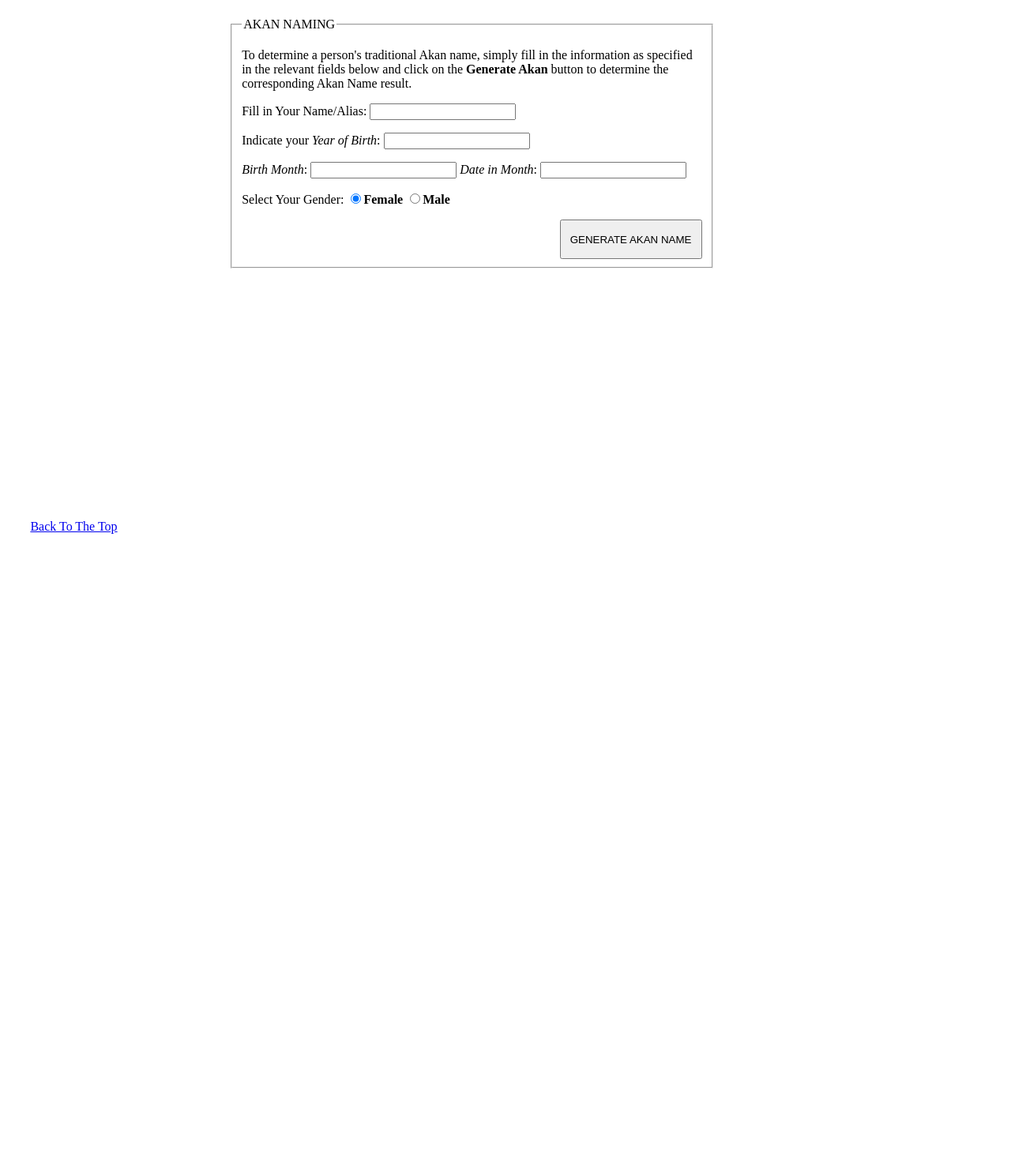
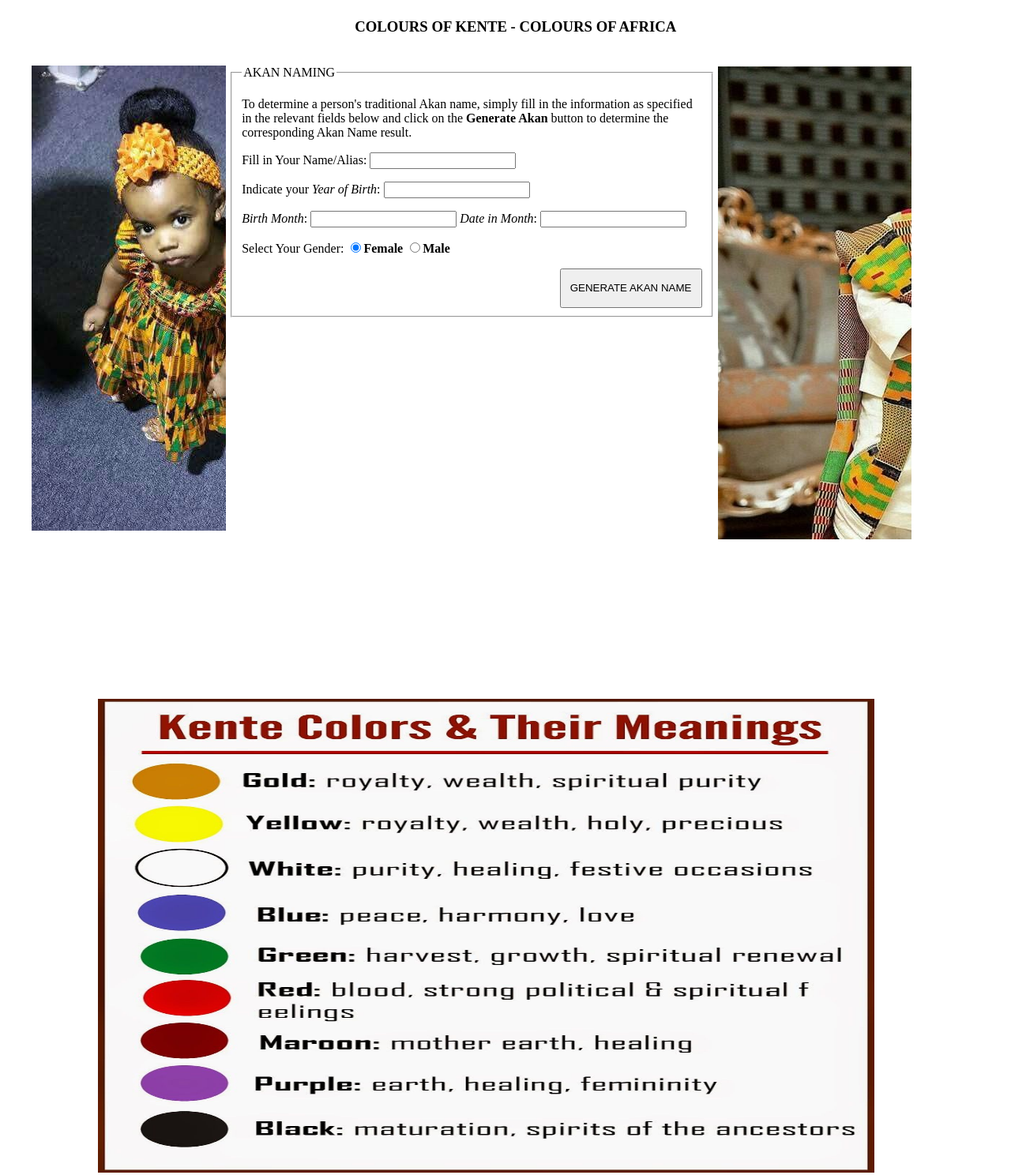
Before and after one commit to Mwendantu-CastDynamic/AkanNamingPage, a plain HTML site: page index.html in a window 1280 px wide. Shown: the part 632-2120 px from the top of the page at 79% size. Before the commit the page ends 1332 px from the top, so only its background shows below. Drawn offline with Linux system fonts and the light colour scheme.

Commit message:
Style the HTML webpage adding the related pictures to the Akan application

```diff
--- a/css/styles.css
+++ b/css/styles.css
@@ -35,6 +35,12 @@ width: 100%;
 
 }
 
+#kenteMeaning{
+
+  text-align: center;
+}
+
+
 #fPImage{
 
   width:97%;
@@ -60,7 +66,7 @@ height:600px;
 .col2-3{
 
   width:50%;
-  height:600px;
+  height:800px;
 
 
 }
@@ -94,3 +100,12 @@ height:600px;
   float:right;
 
 }
+
+#culturalExplorationSection{
+
+width:80%;
+margin-left:7%;
+margin-right: 3%;
+height:600px;
+
+}
--- a/index.html
+++ b/index.html
@@ -28,15 +28,16 @@
   </div>
 
   <div id="introSection">
-    <div id = "africanNamingConventions">
-    <p></p>
-    </div>
+    <div id = "GhanaianKenteColours">
+    <h3 id="kenteMeaning">COLOURS OF KENTE - COLOURS OF AFRICA</h3>
+    <br>
+  </div>
   </div>
 
   <div id="akanAppSection">
 
     <div class="col1-3">
-      <img src="" alt="">
+      <img src="images/african-style-little-girls.jpg" alt="a little ">
     </div>
 
     <div class="col2-3" id="akanForm">
@@ -75,15 +76,13 @@
     </div>
 
     <div class="col3-3">
-        <img src="" alt="">
+        <img src="images/kenteboy.jpg" alt="">
     </div>
 
-    <div id="culturalExplorationSection">
-      <img src="" alt="">
+    <div>
+      <img id="culturalExplorationSection" src="images/Kentecolours.jpg" alt="">
     </div>
-
   </div>
-
   </div>
 </main>
   <footer>
--- a/scripts.js
+++ b/scripts.js
@@ -117,7 +117,7 @@ console.log(dayOfTheWeek); //for the birthday 10/03/83 the day of the week is Th
 // Therefore if the index position of my dayOfTheWeek is 5 it then follows
 // that my AKAN days of the week index 0 should begin on Saturday.
 
-// Re-arranging our dayOfTheWeek order
+// Re-arranging our dayOfTheWeek order:
 
 dayOfTheWeek = ['Sunday','Monday','Tuesday','Wednesday','Thursday','Friday','Saturday'];
 
```
Also changed, not shown: images/african-style-little-girls.jpg (renamed from images/frican-style-little-girls.jpg), images/kenteboy.jpg (added), 2 other files.
